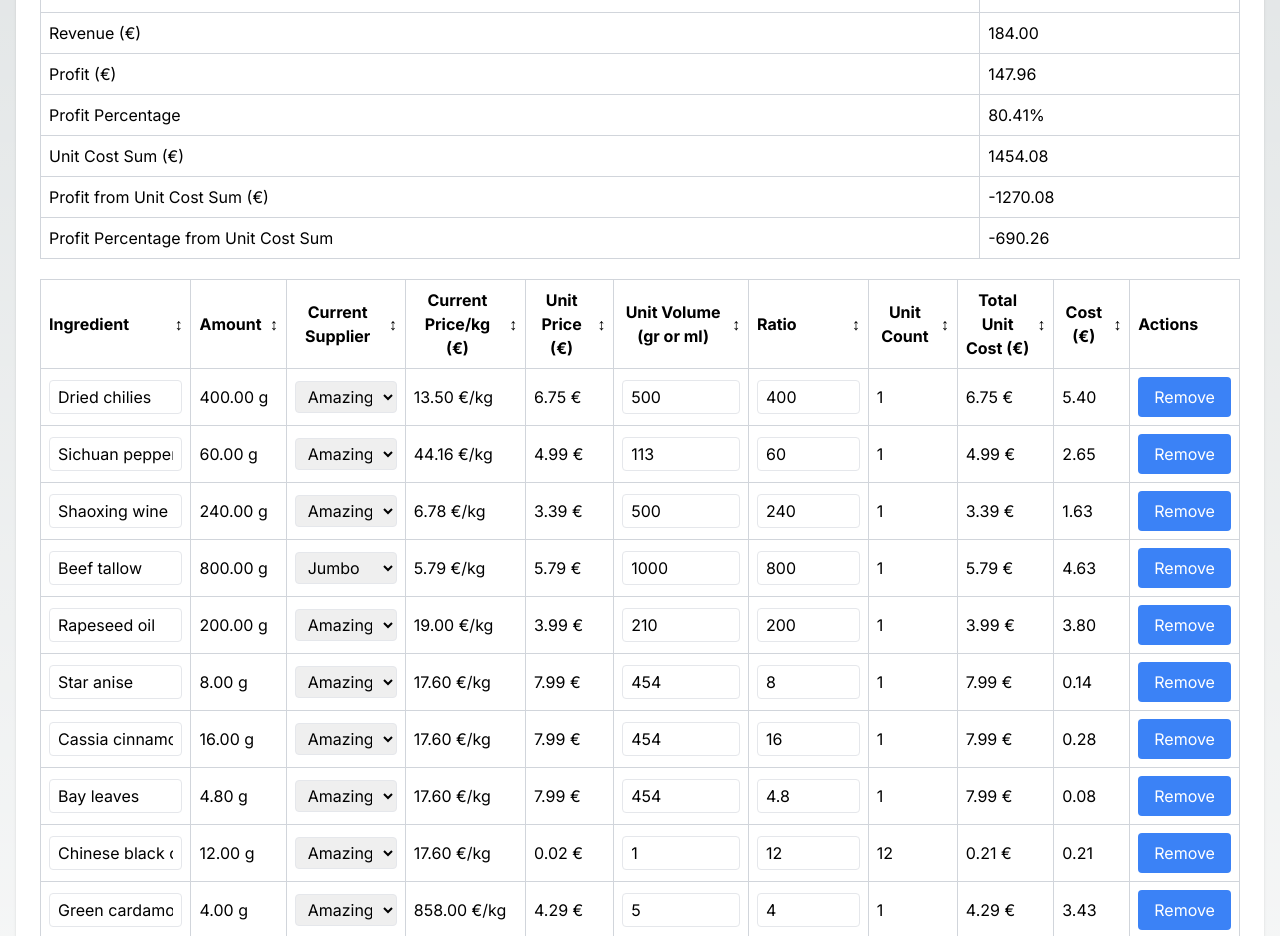
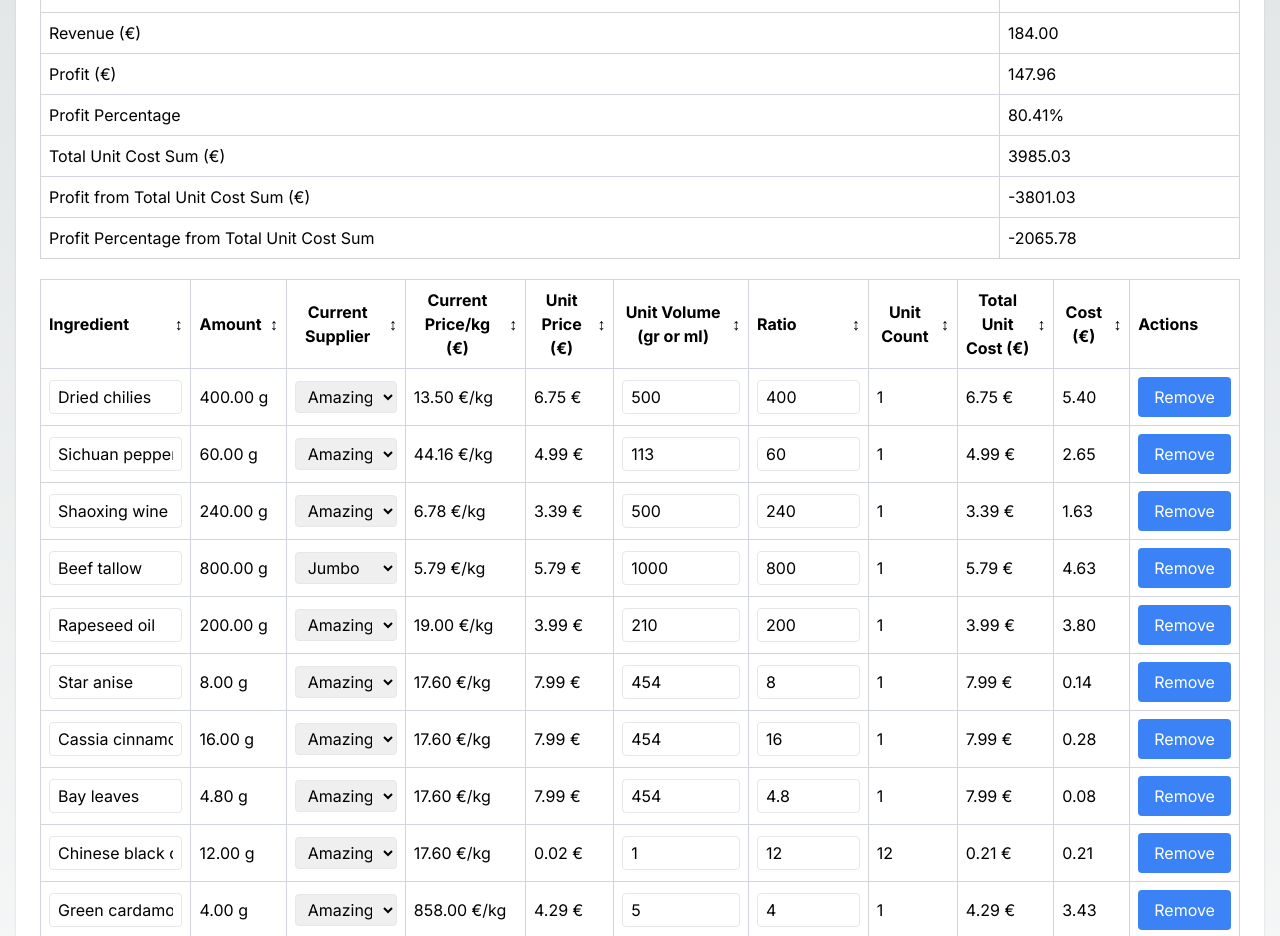
Before and after one commit to profikid/mala-base-calculator, a Next.js app: page /beef-tallow-calculator/ in a window 1280 px wide. Shown: the part 780-1716 px from the top of the page. Built offline with nearby package versions, Linux system fonts and the light colour scheme.

Commit message:
feat: Calculate total unit cost sum and use it instead of unit cost sum

```diff
--- a/src/components/beef-tallow-calculator.tsx
+++ b/src/components/beef-tallow-calculator.tsx
@@ -107,17 +107,17 @@ const BeefTallowCalculator = () => {
     const totalCost = ingredientCost + packagingTotalCost;
     const revenue = packageCount * packagePrice;
     const profit = revenue - totalCost;
-    const unitCostSum = Object.values(ingredients).reduce((sum, { suppliers, currentSupplier, uc }) => {
+    const totalUnitCostSum = Object.values(ingredients).reduce((sum, { suppliers, currentSupplier, uc }) => {
       const supplier = suppliers.find(s => s.name === currentSupplier);
       if (supplier) {
         const price = supplier.prices.reduce((bestPrice, tier) => {
           return tier.kg <= (uc ?? 0) ? tier.price / tier.kg : bestPrice;
         }, supplier.prices[0].price / supplier.prices[0].kg);
-        return sum + (price * (uc ?? 0));
+        return sum + (price * (uc ?? 0) * (uc ?? 0));
       }
       return sum;
     }, 0);
-    const profitFromUnitCostSum = revenue - unitCostSum;
+    const profitFromTotalUnitCostSum = revenue - totalUnitCostSum;
     return {
       pc: packageCount,
       ic: ingredientCost,
@@ -126,9 +126,9 @@ const BeefTallowCalculator = () => {
       r: revenue,
       pf: profit,
       pp: revenue > 0 ? (profit / revenue * 100) : 0,
-      ucs: unitCostSum,
-      pfucs: profitFromUnitCostSum,
-      ppucs: revenue > 0 ? (profitFromUnitCostSum / revenue * 100) : 0
+      tucs: totalUnitCostSum,
+      pftucs: profitFromTotalUnitCostSum,
+      pptucs: revenue > 0 ? (profitFromTotalUnitCostSum / revenue * 100) : 0
     };
   };
 
@@ -385,9 +385,9 @@ const BeefTallowCalculator = () => {
                 { k: 'r', l: 'Revenue (€)' },
                 { k: 'pf', l: 'Profit (€)' },
                 { k: 'pp', l: 'Profit Percentage' },
-                { k: 'ucs', l: 'Unit Cost Sum (€)' },
-                { k: 'pfucs', l: 'Profit from Unit Cost Sum (€)' },
-                { k: 'ppucs', l: 'Profit Percentage from Unit Cost Sum' }
+                { k: 'tucs', l: 'Total Unit Cost Sum (€)' },
+                { k: 'pftucs', l: 'Profit from Total Unit Cost Sum (€)' },
+                { k: 'pptucs', l: 'Profit Percentage from Total Unit Cost Sum' }
               ].map(({ k, l }) => (
                 <tr key={k}>
                   <td className="border border-gray-300 p-2">{l}</td>
```
